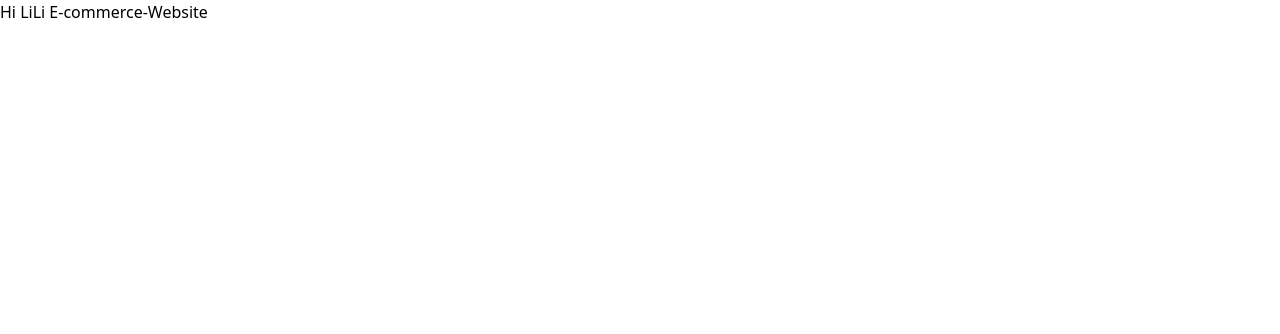
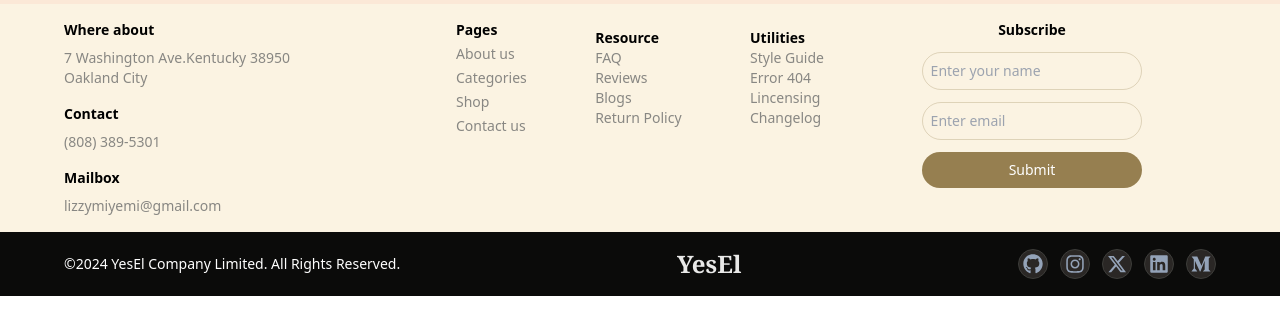
Before and after one commit to miyemicodes/E-commerce-Website, a React (Vite) app: page / in a window 1280 px wide. Shown: the top 334 px of the page. Built offline with nearby package versions, Linux system fonts and the light colour scheme.

Commit message:
E-commerce website footer

```diff
--- a/src/App.jsx
+++ b/src/App.jsx
@@ -1,9 +1,10 @@
 import react from "react";
+import Footer from "./Components/Footer";
 
 function App() {
   return (
     <>
-      <h1>Hi LiLi E-commerce-Website</h1>
+      <Footer/>
     </>
   );
 }
--- a/src/Components/Footer.jsx
+++ b/src/Components/Footer.jsx
@@ -1,25 +1,116 @@
 import React from "react";
+import { FaGithub } from "react-icons/fa";
+import { FaInstagram } from "react-icons/fa";
+import { FaXTwitter } from "react-icons/fa6";
+import { FaLinkedin } from "react-icons/fa";
+import { FaMediumM } from "react-icons/fa";
 
 export default function Footer() {
   return (
     <>
-      <section>
-        <div className="flex flex-col">
-          <div>
-            <h3>Where about</h3>
-            <p>7 Washington Ave.Kentucky 38950</p>
+      <section className="flex flex-col bg-[#fbf3e2] border-t-[#fbe8d7] border-t-4">
+        <div className="px-16 py-4 flex flex-wrap items-start gap-6 ">
+          <div className="flex flex-1 flex-col gap-4 text-sm">
+            <div className="flex flex-col gap-2">
+              <h3 className="font-semibold ">Where about</h3>
+              <p className="text-[#888783]">
+                7 Washington Ave.Kentucky 38950 <br /> Oakland City
+              </p>
+            </div>
+            <div className="flex flex-col gap-2">
+              <h3 className="font-semibold ">Contact</h3>
+              <p className="text-[#888783]">(808) 389-5301</p>
+            </div>
+            <div className="flex flex-col gap-2">
+              <h3 className="font-semibold ">Mailbox</h3>
+              <p className="text-[#888783]">lizzymiyemi@gmail.com</p>
+            </div>
           </div>
-          <div>
-            <h3>Contact</h3>
-            <p>(808)389-5301</p>
+
+          <div className="flex flex-1 items-center justify-between gap-12 text-sm">
+            <ul className="flex flex-col gap-1">
+              <li className="font-semibold ">Pages</li>
+              <li className="text-[#888783]">About us</li>
+              <li className="text-[#888783]">Categories</li>
+              <li className="text-[#888783]">Shop</li>
+              <li className="text-[#888783]">Contact us</li>
+            </ul>
+            <ul>
+              <li className="font-semibold ">Resource</li>
+              <li className="text-[#888783]">FAQ</li>
+              <li className="text-[#888783]">Reviews</li>
+              <li className="text-[#888783]">Blogs</li>
+              <li className="text-[#888783]">Return Policy</li>
+            </ul>
+            <ul>
+              <li className="font-semibold ">Utilities</li>
+              <li className="text-[#888783]">Style Guide</li>
+              <li className="text-[#888783]">Error 404</li>
+              <li className="text-[#888783]">Lincensing</li>
+              <li className="text-[#888783]">Changelog</li>
+            </ul>
           </div>
-          <div>
-            <h3>Where about</h3>
-            <p>lizzymiyemi@gmail.com</p>
+
+          <form className="flex flex-col text-sm flex-1 items-center gap-3">
+            <h1 className="font-semibold">Subscribe</h1>
+
+            <input
+              type="text"
+              placeholder="Enter your name"
+              className="bg-transparent p-2 w-[60%] border border-[#967f5048] rounded-full"
+            />
+            <input
+              type="email"
+              placeholder="Enter email"
+              className="bg-transparent p-2 w-[60%] border border-[#967f5048] rounded-full"
+            />
+            <button className="bg-[#967f50] text-white py-2 px-16 w-[60%] rounded-full">
+              Submit
+            </button>
+          </form>
+        </div>
+
+        <div className=" px-16 py-4 bg-[#0b0b0a] flex flex-wrap items-center justify-between">
+          <div className="text-white text-sm">
+            &copy;2024 YesEl Company Limited. All Rights Reserved.
+          </div>
+          <div className="text-[#e9e9e8] font-serif text-2xl font-semibold">
+            <h1>YesEl</h1>
+          </div>
+          <div className="flex flex-row">
+            <ul className="flex gap-3 text-slate-400">
+              <li className="bg-[#2a2725] text-xl p-1 border border-[#3d3d3a] rounded-2xl hover:text-slate-200 duration-300">
+                <a href="https://github.com/miyemicodes">
+                  <FaGithub />
+                </a>
+              </li>
+
+              <li className="bg-[#2a2725] text-xl p-1 border border-[#3d3d3a] rounded-2xl hover:text-slate-200 duration-300">
+                <a href="https://www.instagram.com/oritsemiyemi?igsh=OHA0djU2NDczZXZv">
+                  <FaInstagram />
+                </a>
+              </li>
+
+              <li className="bg-[#2a2725] text-xl p-1 border border-[#3d3d3a] rounded-2xl hover:text-slate-200 duration-300">
+                <a href="https://x.com/Elizabe85838502?t=zXG_nKWUzPrbMBV2G0nddw&s=35">
+                  <FaXTwitter />
+                </a>
+              </li>
+
+              <li className="bg-[#2a2725] text-xl p-1 border border-[#3d3d3a] rounded-2xl hover:text-slate-200 duration-300">
+                <a href="https://www.linkedin.com/in/elizabeth-godfrey-180a11199?utm_source=share&utm_campaign=share_via&utm_content=profile&utm_medium=android_app">
+                  <FaLinkedin />
+                </a>
+              </li>
+
+              <li className="bg-[#2a2725] text-xl p-1 border border-[#3d3d3a] rounded-2xl hover:text-slate-200 duration-300">
+                <a href="https://github.com/miyemicodes">
+                  <FaMediumM />
+                </a>
+              </li>
+            </ul>
           </div>
         </div>
-        <div></div>
-        <div></div>
       </section>
     </>
   );
```
Also changed, not shown: 1 other file (tests, documents, lock files or other folders).
